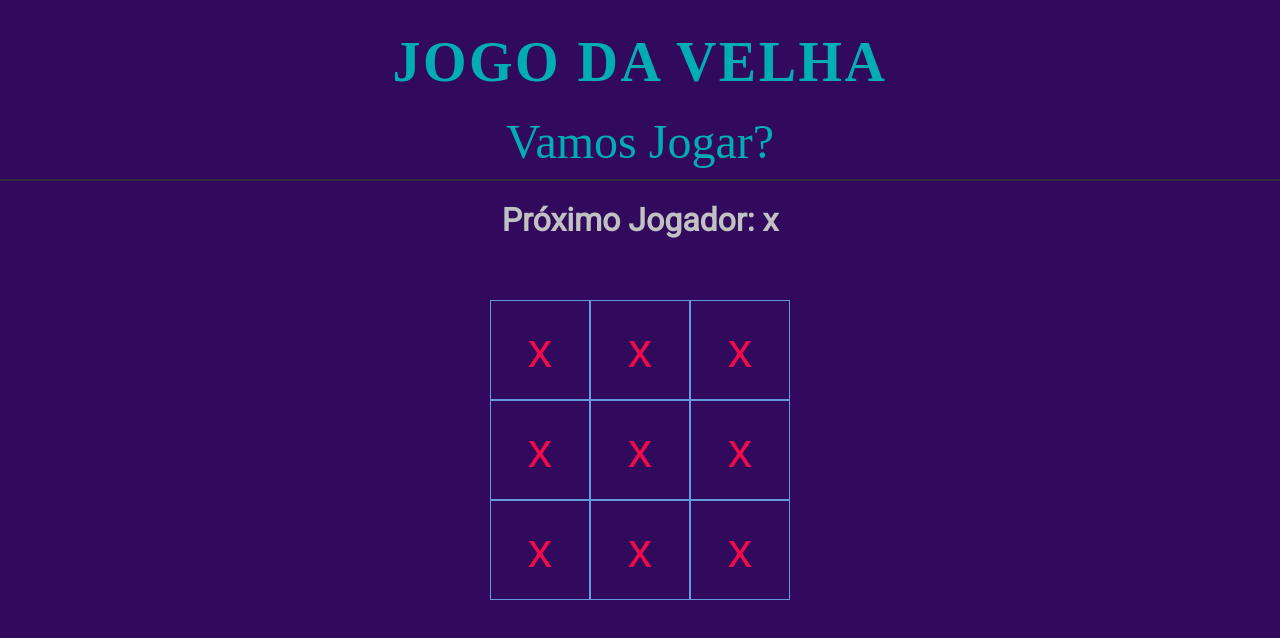
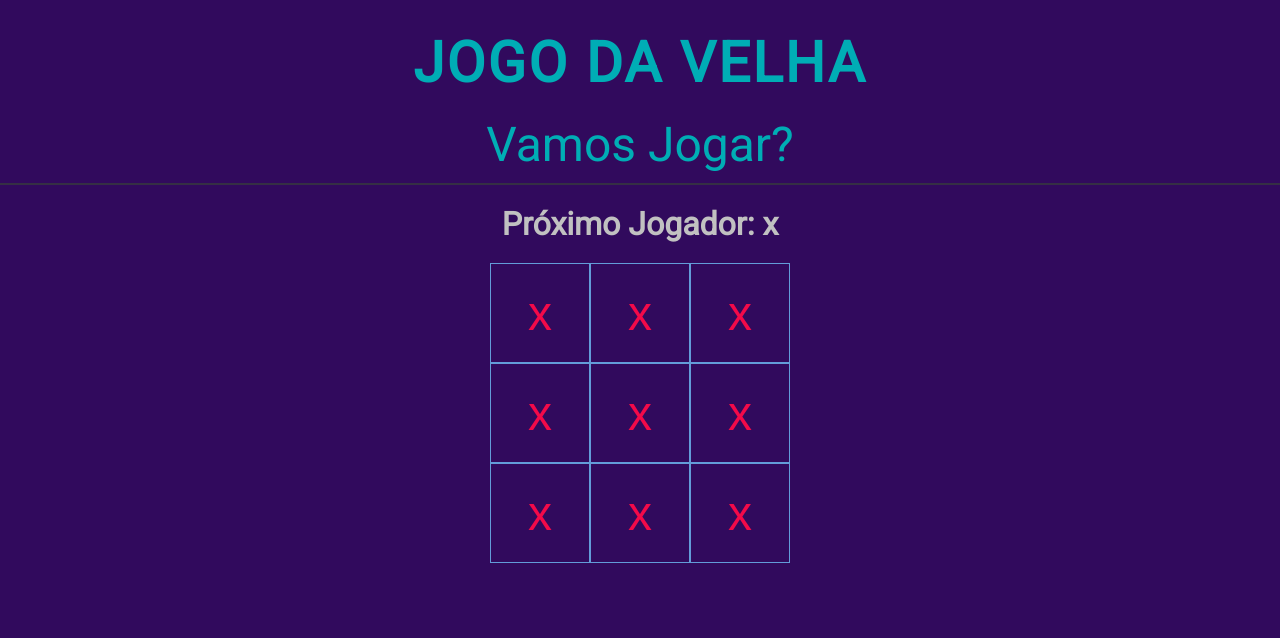
Before and after one commit to andreMCD/jogo-da-velha-app, a React (Create React App) app: page / in a window 1280 px wide. Shown: the top 638 px of the page. Built offline with nearby package versions, Linux system fonts and the light colour scheme.

Commit message:
alterações de estilos

```diff
--- a/src/Components/ContentBoard/styles.css
+++ b/src/Components/ContentBoard/styles.css
@@ -1,8 +1,6 @@
 .container-content {
-    position: absolute;
-    top: 60%;
-    left: 50%;
-    transform: translate(-50%, -60%);
+    position: relative;
     height: 300px;
     width: 300px;
+    margin: 0 auto;
 }
--- a/src/Components/HeaderApp/styles.css
+++ b/src/Components/HeaderApp/styles.css
@@ -5,6 +5,7 @@
     align-items: center;
     border-bottom: 2px solid #352f44;
     padding-bottom: 10px;
+    font-family: 'Roboto', sans-serif;
 }
 
 .container-head>h1 {
```
